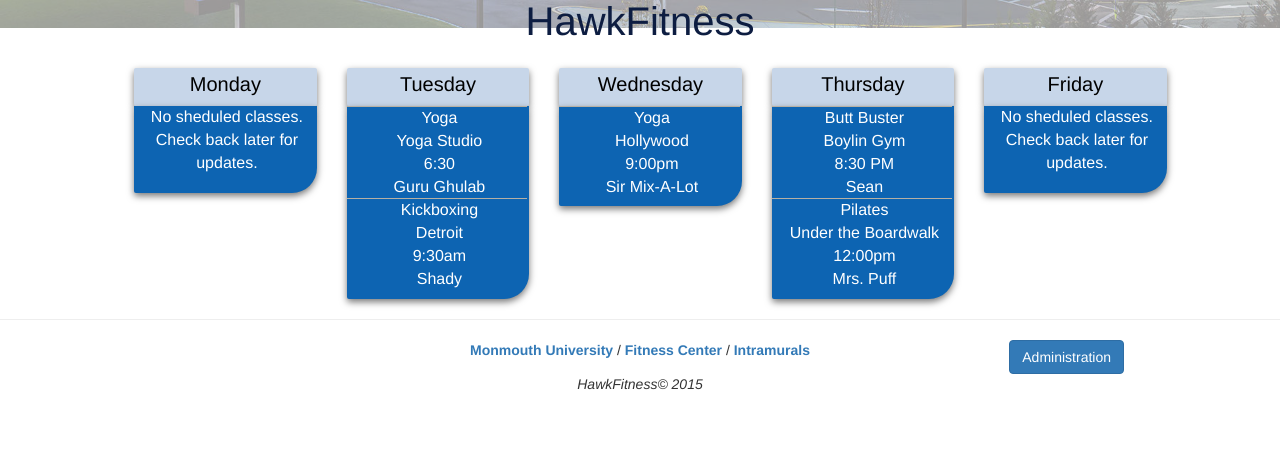
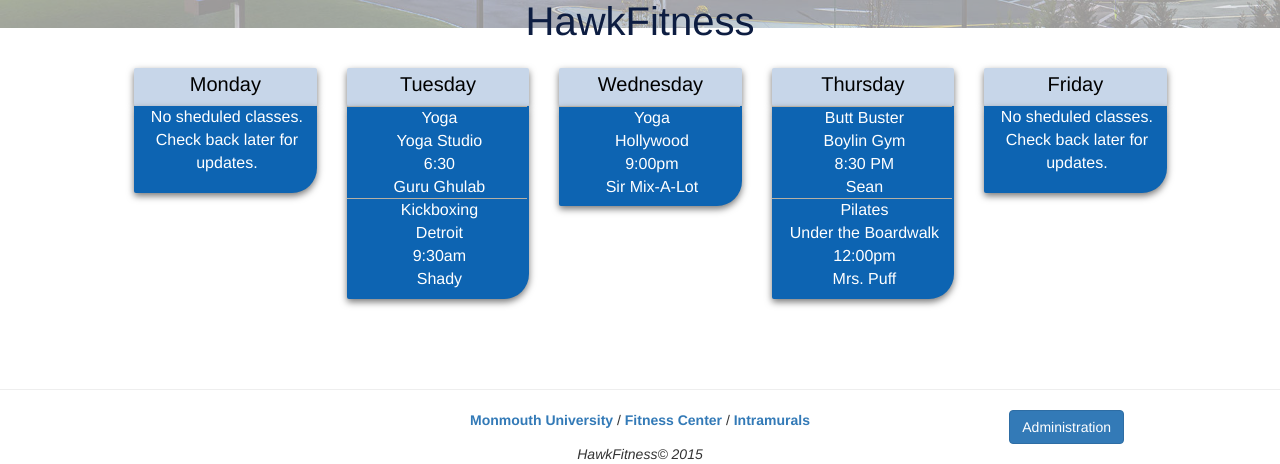
Before and after one commit to malone5/hawk_fitness, a CodeIgniter app: page /database/ in a window 1280 px wide. Shown: the part 532-996 px from the top of the page. Before the commit the page ends 922 px from the top, so only its background shows below. Run offline with CodeIgniter, Linux system fonts and the light colour scheme; data comes from the database, SQL or seed files in the repository.

Commit message:
Added the files mentioned in previous commit

```diff
--- a/application/views/public/index.php
+++ b/application/views/public/index.php
@@ -25,7 +25,7 @@
 
 
 </section><!--Enc Section 1-->
-
+<div class="wrapper">
 <section id="section2">
     <div class="container-fluid">
          <!-- Beginning of class schedule -->
@@ -38,6 +38,7 @@
         </div>
     </div>
 </section><!--End opf Section2-->
+</div>
 
 <!--
 <section id="section3">
--- a/assets/css/main.css
+++ b/assets/css/main.css
@@ -1,4 +1,3 @@
-
 #section1{
 
     position:relative;
@@ -7,7 +6,7 @@
     color:#0d1d41;
     padding-bottom:40px;
     height:500px;
- background-color: rgba(255,255,255,0.5);
+    background-color: rgba(255,255,255,0.5);
 
 }
 .dummy{
@@ -15,6 +14,7 @@
   -webkit-background-size: cover;
   -moz-background-size: cover;
   -o-background-size:cover;
+  float: top;
   background-size:cover;
     opacity:.4;
     height:500px;
@@ -26,6 +26,7 @@
 }
 #section2{
     padding-top: 20px;
+    padding-bottom: 70px;
 }
 #section3{
     background-color:#C7D6E9;
@@ -71,7 +72,6 @@
 .schedule-container{
     margin-left: auto;
     margin-right:auto;
-
 }
 
 .week-schedule{
```
